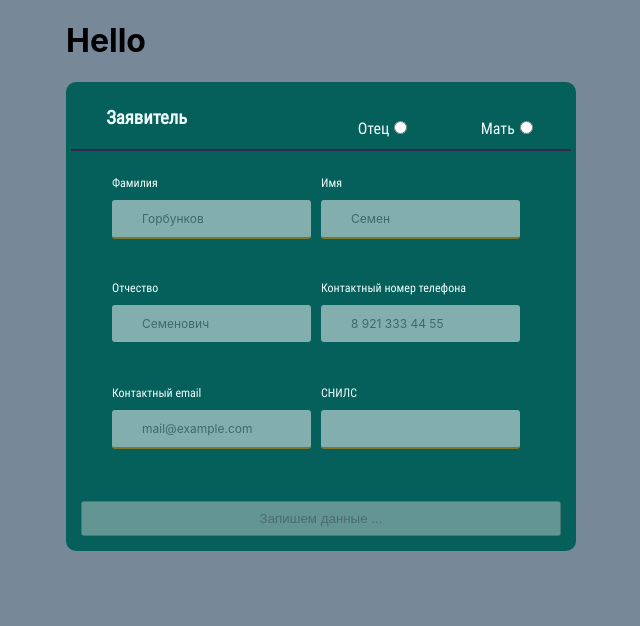
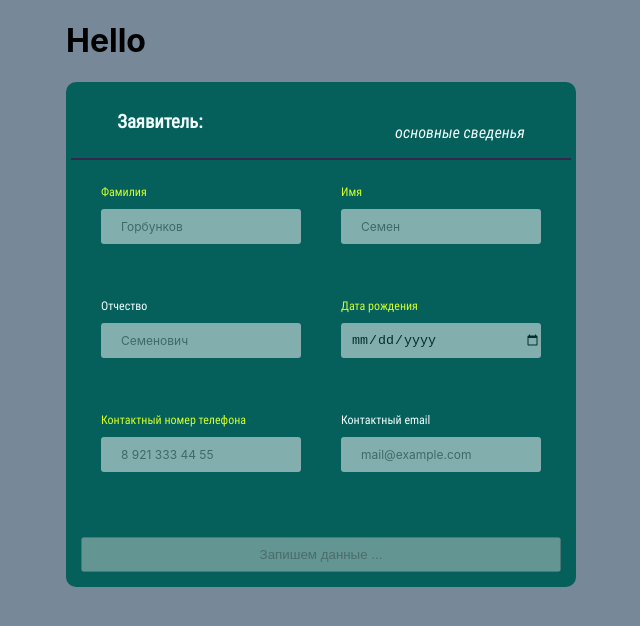
Before and after one commit to newrdlink/form-project, a React (Create React App) app: page / in a window 1280 px wide. Shown: the top 626 px of the page, without its empty margins (62-702 px from the left). Built offline with nearby package versions, Linux system fonts and the light colour scheme.

Commit message:
end validation button submit 4

```diff
--- a/src/components/Applicant/Applicant.css
+++ b/src/components/Applicant/Applicant.css
@@ -26,27 +26,28 @@
   margin-bottom: 20px;
   margin-right: 100px;
 }
+.applicant__subtitle {
+  color: azure;
+  font-family: 'Roboto Condensed';
+  font-style: italic;
+}
 
 .applicant__form {
   display: flex;
   flex-wrap: wrap;
-  justify-content: center;
+  justify-content: space-around;
   align-items: center;
   margin: 0 auto;
   padding: 10px;
   background-color: rgb(5, 95, 91);
   border-radius: 5px;
 }
-.applicant__who {
-  color: azure;
-  font-family: 'Roboto Condensed';
-  text-align: center;
-}
+
 .applicant__input {
-  margin: 0;
-  margin-right: 10px;
   margin-top: 10px;
-  padding-left: 20px;
+  padding: 0;
+  padding-left: 10px;
+  width: 200px;
   height: 35px;
   border-radius: 3px;
   outline: none;
@@ -54,16 +55,17 @@
   font-size: 16px inherit;
   opacity: .5;
   transition: opacity .3s ease-out;
+  box-sizing: border-box;
 }
+
+/* .applicant__input:nth-of-type(2n) {
+  margin-right: 0;
+} */
 
 .applicant__input:focus {
   outline: none;
   box-shadow: 0 0 3px 3px rgba(5, 226, 72, 0.5);
   opacity: 1;
-}
-
-.applicant__input_required {
-  border-bottom: 2px solid rgb(250, 144, 5);
 }
 
 .applicant__button {
@@ -77,11 +79,15 @@
   font-family: 'Roboto Condensed';
   display: flex;
   flex-direction: column;
-  min-height: 100px;
   font-size: 12px;
   text-align: left;
   color: azure;
   padding-bottom: 5px;
+  margin-bottom: 50px;
+}
+
+.applicant__container_required {
+  color: rgb(210, 255, 45);
 }
 
 .applicant__error {
--- a/src/components/Applicant/Applicant.js
+++ b/src/components/Applicant/Applicant.js
@@ -4,10 +4,14 @@ import './Applicant.css'
 
 const Applicant = ({ onSubmitHandler, inputs = [] }) => {
     // обьект для начального состояния стейта для определения наличия ошибки
+    // let initialOjectRequired = inputs.reduce((obj, item) => {
+    //     if (item.required === true) {
+    //         obj[item.name] = !item.required
+    //     }
+    //     return obj
+    // }, {})
     let initialOjectRequired = inputs.reduce((obj, item) => {
-        if (item.required === true) {
-            obj[item.name] = !item.required
-        }
+        obj[item.name] = !item.required
         return obj
     }, {})
 
@@ -15,6 +19,7 @@ const Applicant = ({ onSubmitHandler, inputs = [] }) => {
     const [formErrors, setFormErrors] = useState({})
     const [formInputRequire, setFormInputsRequire] = useState(initialOjectRequired)
 
+    console.log(formInputRequire)
 
     const onSubmit = (evt) => {
         evt.preventDefault()
@@ -30,17 +35,12 @@ const Applicant = ({ onSubmitHandler, inputs = [] }) => {
     return (
         <section className="applicant">
             <div className="applicant__header">
-                <h3 className="applicant__title">Заявитель</h3>
-                <label className="applicant__who">
-                    Отец<input name="who" type="radio" />
-                </label>
-                <label className="applicant__who">
-                    Мать<input name="who" type="radio" />
-                </label>
+                <h3 className="applicant__title">Заявитель:</h3>
+                <p className="applicant__subtitle">основные сведенья</p>
             </div>
             <form className="applicant__form" onSubmit={onSubmit} >
                 {inputs.map(({ type, name, required, id, minlength, maxlenght, placeholder, autocomplete, pattern, label }) => {
-                    return <label key={id} className="applicant__container">
+                    return <label key={id} className={cn("applicant__container", { "applicant__container_required": !formInputRequire[name] })}>
                         {label}
                         <input
                             type={type}
@@ -51,7 +51,10 @@ const Applicant = ({ onSubmitHandler, inputs = [] }) => {
                             maxLength={maxlenght}
                             autoComplete={autocomplete}
                             pattern={pattern}
-                            className={cn("applicant__input", { "applicant__input_required": required && formErrors[name] !== '' })}
+                            className={cn("applicant__input",
+                                // { "applicant__input_required": required && formErrors[name] !== '' },
+                                { "applicant__input_radio": type === "radio" }
+                            )}
                             value={formData[name] || ''}
                             onChange={evt => {
                                 setFormData({ ...formData, [name]: evt.target.value })
--- a/src/components/utils/ApplicantData/inputs.js
+++ b/src/components/utils/ApplicantData/inputs.js
@@ -1,4 +1,5 @@
 const applicantInputs = [
+
     {
         id: 1,
         name: "lastName",
@@ -32,10 +33,21 @@ const applicantInputs = [
         maxlenght: 20
     },
     {
+        id: 7,
+        name: "dateBirthday",
+        placeholder: '01.02.1990',
+        required: true,
+        type: 'date',
+        minlength: 2,
+        autocomplete: 'off',
+        label: 'Дата рождения',
+        maxlenght: 20
+    },
+    {
         id: 4,
         name: "phone",
         placeholder: '8 921 333 44 55',
-        required: false,
+        required: true,
         type: 'tel',
         autocomplete: 'off',
         pattern: "[8]{1} [0-9]{3} [0-9]{3} [0-9]{2} [0-9]{2}",
@@ -46,23 +58,13 @@ const applicantInputs = [
         id: 5,
         name: "email",
         placeholder: 'mail@example.com',
-        required: true,
+        required: false,
         type: 'email',
         autocomplete: 'off',
         label: 'Контактный email',
         maxlenght: 25
     },
-    {
-        id: 6,
-        name: "snils",
-        placeholder: '',
-        required: true,
-        type: 'tel',
-        autocomplete: 'off',
-        label: 'СНИЛС',
-        pattern: "[8]{1} [0-9]{3} [0-9]{3} [0-9]{2} [0-9]{2}",
-        maxlenght: 11
-    }
+
 ]
 
 export default applicantInputs;
```
